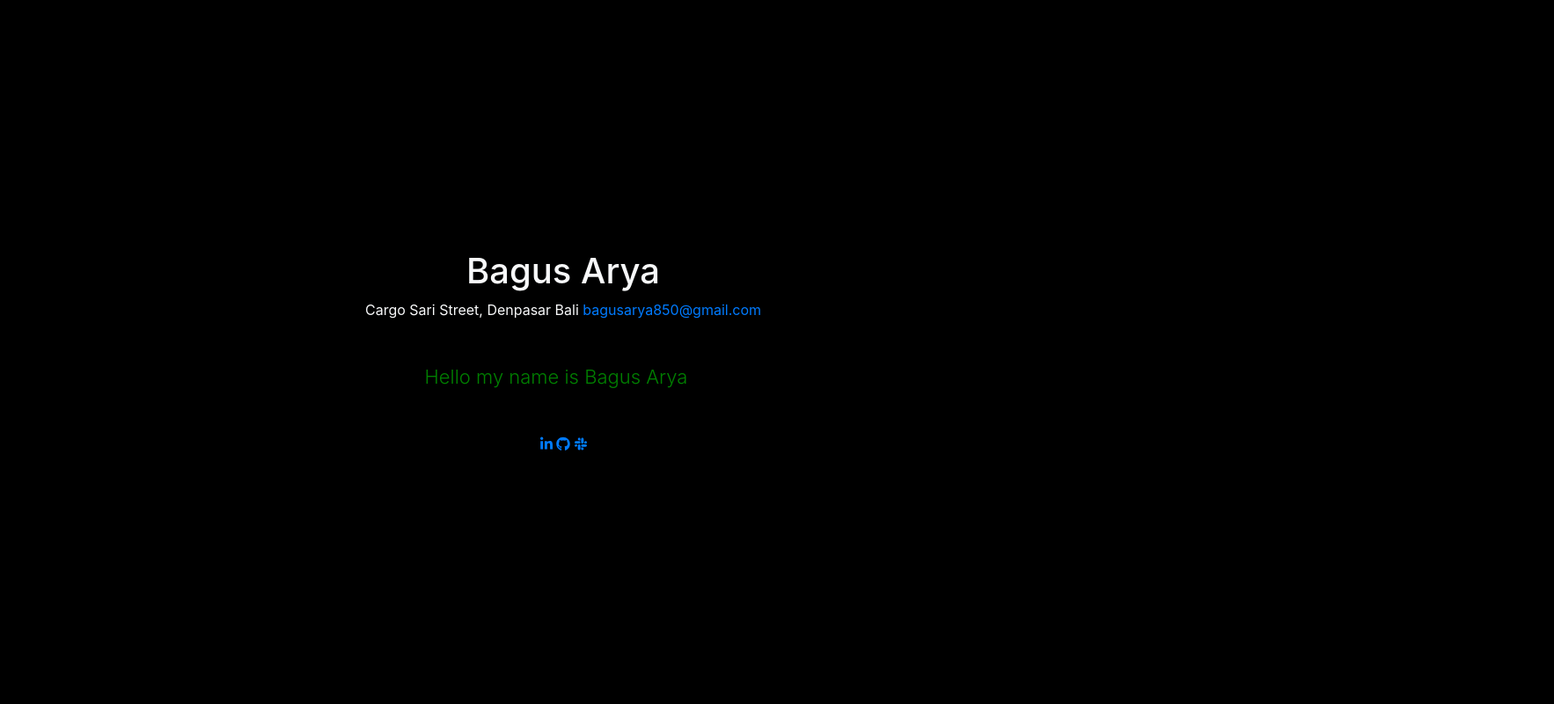
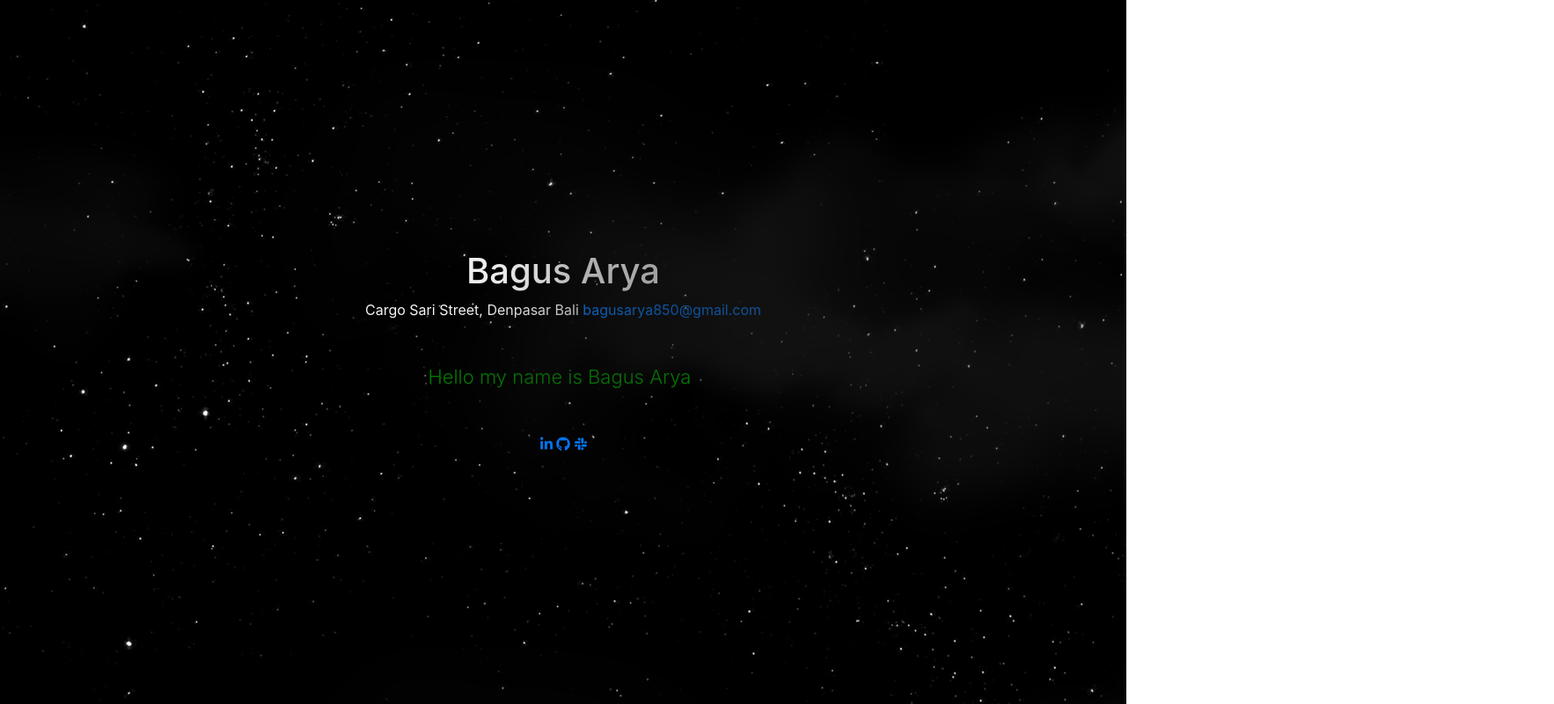
Before and after one commit to bagus-Arya/bagusarya.github.io, a plain HTML site: page index.html in a window 1280 px wide. Shown: the whole page at 88% size, 1766 px wide, since content can reach past the window. Drawn offline with nearby package versions, Linux system fonts and the light colour scheme; a web font is replaced by a local one.

Commit message:
update ui

```diff
--- a/index.html
+++ b/index.html
@@ -17,41 +17,64 @@
         <script src="https://cdn.jsdelivr.net/npm/popper.js@1.16.1/dist/umd/popper.min.js" integrity="sha384-9/reFTGAW83EW2RDu2S0VKaIzap3H66lZH81PoYlFhbGU+6BZp6G7niu735Sk7lN" crossorigin="anonymous"></script>
         <script src="https://stackpath.bootstrapcdn.com/bootstrap/4.5.2/js/bootstrap.min.js" integrity="sha384-B4gt1jrGC7Jh4AgTPSdUtOBvfO8shuf57BaghqFfPlYxofvL8/KUEfYiJOMMV+rV" crossorigin="anonymous"></script>
         <style>
-            body {
-                background-color: black;
-                position: absolute;
-                left: 50%;
-                top: 50%;
-                transform: translate(-50%, -50%);
-            }
             .ketik
             {
                 font-size: 22px;
                 width: 100%;
-                margin-left: 15%;
+                margin-left: 38%;
                 color: green;
                 white-space:nowrap;
                 overflow:hidden;
-                -webkit-animation: ketik 5s steps(80, end);
-                animation: ketik 5s steps(70, end);
+                -webkit-animation: ketik 5s steps(50, end);
+                animation: ketik 5s steps(50, end);
+            }
+            .stars, .twinkling, .clouds {
+                position:absolute;
+                display:block;
+                top:0; bottom:0;
+                left:0; right:0;
+                width:100%; height:100%;
+            }
+            .stars {
+                z-index: 0;
+                background: #000 url('stars.png') repeat top center;
+            }
+            .twinkling{
+                z-index: 1;
+                background:transparent url('twinks.png') repeat top center;
+                animation: move-twink-back 200s linear infinite;
+            }
+            .clouds{
+                z-index: 2;
+                background:transparent url('clouds.png') repeat top center;
+                animation: move-clouds-back 200s linear infinite;
+            }
+            @keyframes move-twink-back {
+                from {background-position:0 0;}
+                to {background-position:-10000px 5000px;}
+            }
+            @keyframes move-clouds-back {
+                from {background-position:0 0;}
+                to {background-position:10000px 0;}
             }
             @keyframes ketik{
                     from { width: 0; }
             }
-
             @-webkit-keyframes ketik{
                     from { width: 0; }
-            }
-            @media (max-width: 750px) {
-                .ketik{
-                  margin-left: 0;
-                }
             }
         </style>
     </head>
     <body>
         <!-- Page Content-->
-        <div class="container-fluid p-0">
+        <div class="stars"></div>
+        <div class="twinks"></div>
+        <div class="clouds"></div>
+        <div class="container-fluid p-0" style="position: absolute; top: 50%; left: 50%; transform: translate(-50%, -50%); @media (max-width: 750px) {
+            .ketik{
+              margin-left: 0;
+            }
+        }">
                     <h1 class="text-light" style="text-align: center;">
                             Bagus
                             <span class="text-light" style="text-align: center;">Arya</span>
@@ -66,6 +89,7 @@
                             <a class="social-icon" href="#"><i class="fab fa-github"></i></a>
                             <a class="social-icon" href="#"><i class="fab fa-slack"></i></a>
                         </div>
+
         </div>
     </body>
 </html>
```
Also changed, not shown: clouds.png (added), stars.png (added).
